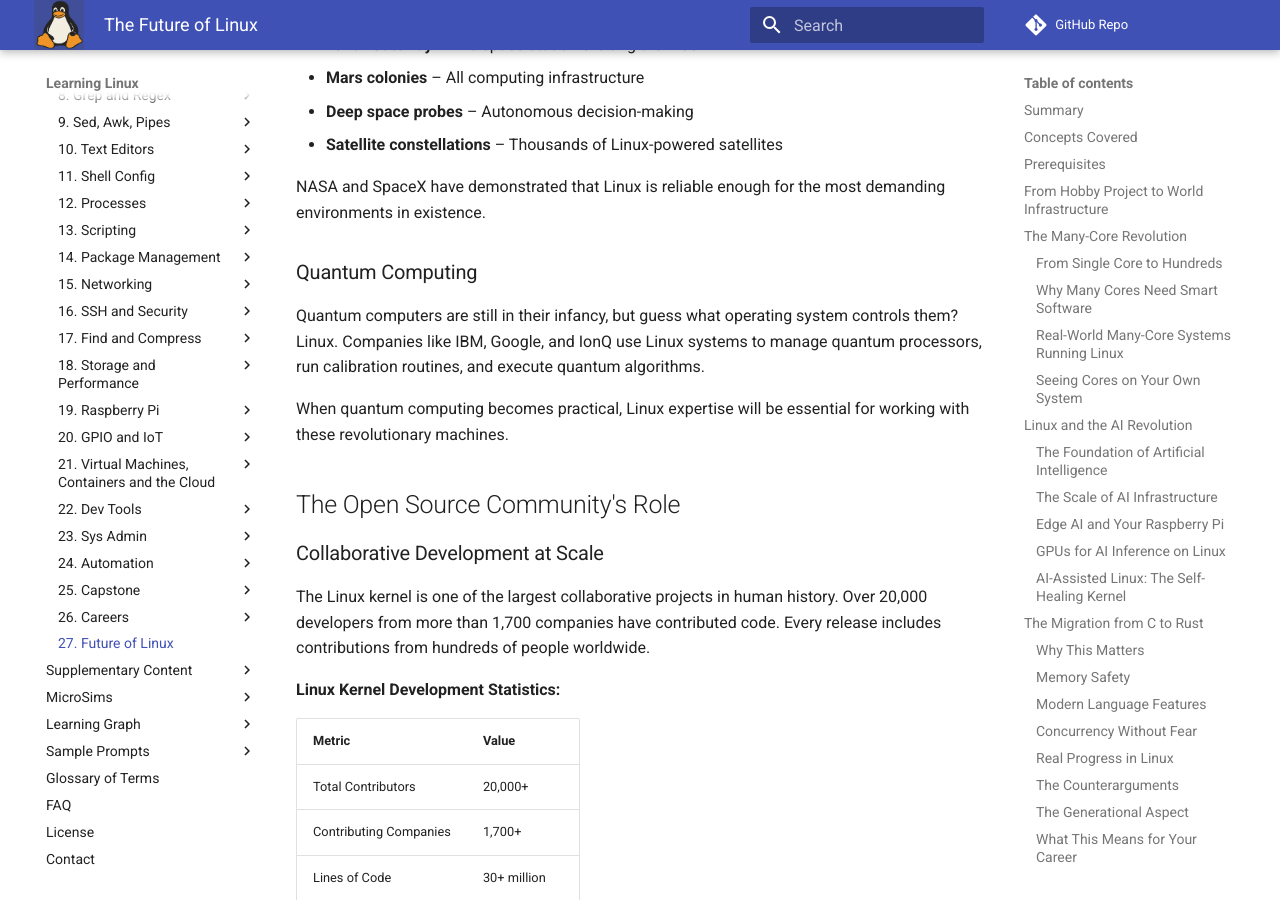
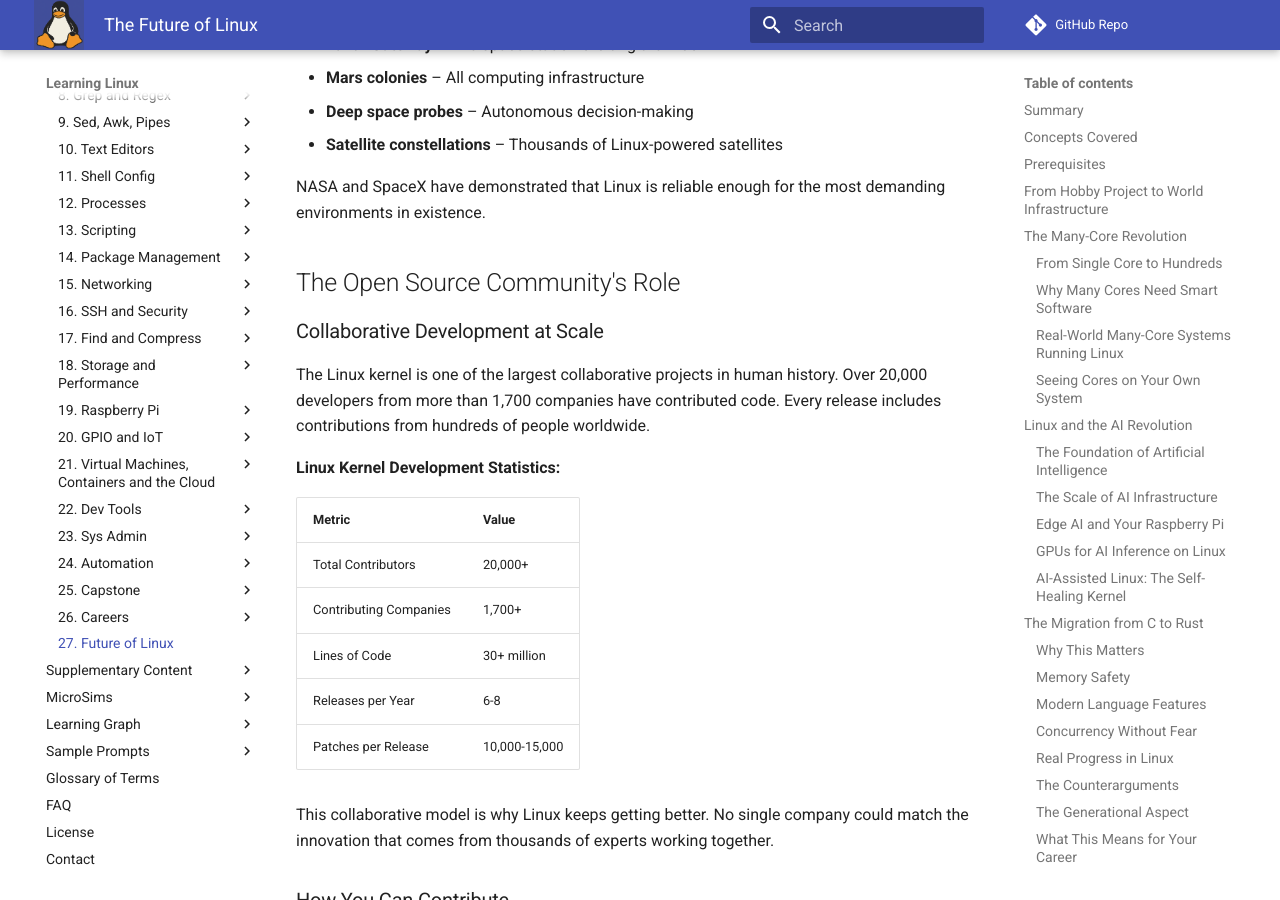
Before and after one commit to dmccreary/learning-linux, an MkDocs documentation site: the page built from docs/chapters/27-future/index.md, in a window 1280 px wide and 900 px high, scrolled down 13789 px. Built offline with MkDocs 1.6.1 and Material for MkDocs 9.7.7, drawn with Linux system fonts in a browser that asks for light colours; comment, search, counter and statistics services are not loaded.

Commit message:
Removed quantum

```diff
--- a/docs/chapters/27-future/index.md
+++ b/docs/chapters/27-future/index.md
@@ -510,12 +510,6 @@
 
 NASA and SpaceX have demonstrated that Linux is reliable enough for the most demanding environments in existence.
 
-### Quantum Computing
-
-Quantum computers are still in their infancy, but guess what operating system controls them? Linux. Companies like IBM, Google, and IonQ use Linux systems to manage quantum processors, run calibration routines, and execute quantum algorithms.
-
-When quantum computing becomes practical, Linux expertise will be essential for working with these revolutionary machines.
-
 ## The Open Source Community's Role
 
 ### Collaborative Development at Scale
```
